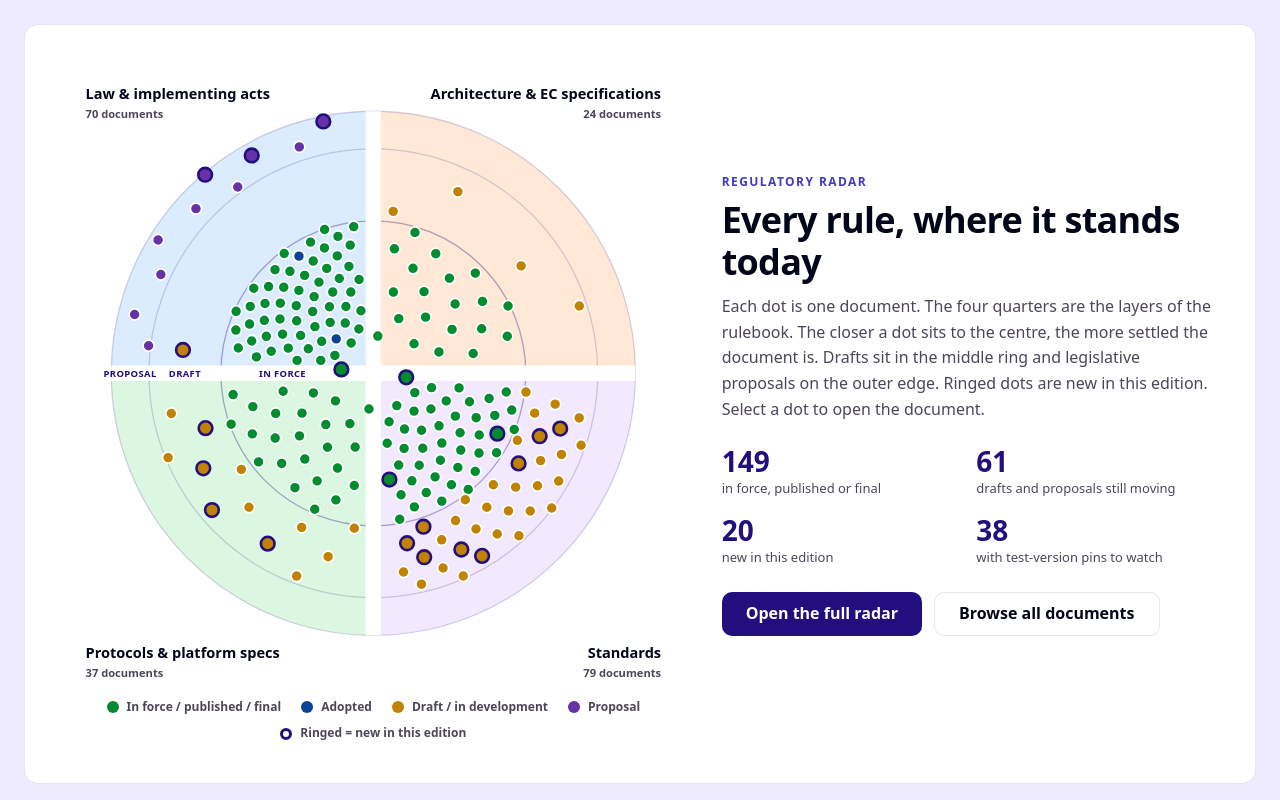
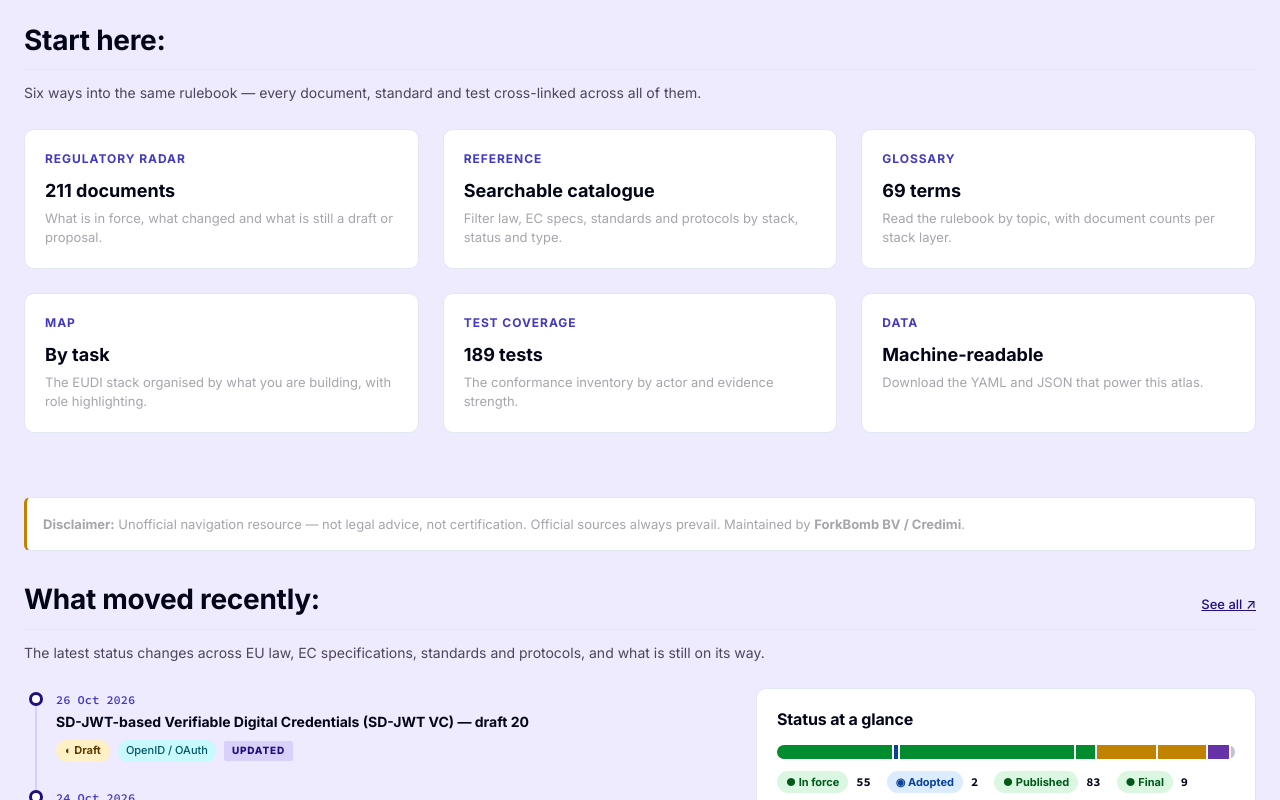
Before and after one commit to ForkbombEu/eudi-conformance-atlas, an Eleventy site: page src/index.njk in a window 1280 px wide. Shown: the part 720-1520 px from the top of the page. Built offline with nearby package versions, Linux system fonts and the light colour scheme; Eleventy itself is replaced by a stand-in of ours; files that its build step writes are made by us from their sources; a web font is replaced by a local one.

Commit message:
feat(atlas): redesign foundation — Inter type and a cleaner home
reason:
The atlas read as generic and cluttered: a non-bundled Manrope font, two dense
SVG diagrams on the home page, and no clear entry-point navigation. This is the
first phase of a redesign inspired by credimi.io/pages/fcaf-conformance.

prompt:
redo the atlas design from scratch — Inter typography, readable layout, fewer
diagrams, clearer navigation — as the first phase.

```diff
--- a/HITL/style.css
+++ b/HITL/style.css
@@ -5,19 +5,37 @@
 
 /* --- Fonts --- */
 @font-face {
-  font-family: 'Manrope';
-  src: url('../fonts/Manrope-VariableFont_wght.ttf') format('truetype-variations');
-  font-weight: 200 800;
+  font-family: 'Inter Variable';
+  src: url('../fonts/InterVariable-latin.woff2') format('woff2-variations');
+  font-weight: 100 900;
   font-style: normal;
   font-display: swap;
-}
-
+  unicode-range: U+0000-00FF, U+0131, U+0152-0153, U+02BB-02BC, U+02C6, U+02DA, U+02DC, U+0304, U+0308, U+0329, U+2000-206F, U+20AC, U+2122, U+2191, U+2193, U+2212, U+2215, U+FEFF, U+FFFD;
+}
 @font-face {
-  font-family: 'JetBrains Mono';
-  src: url('../fonts/JetBrainsMono-VariableFont_wght.ttf') format('truetype-variations');
-  font-weight: 100 800;
+  font-family: 'Inter Variable';
+  src: url('../fonts/InterVariable-latin-ext.woff2') format('woff2-variations');
+  font-weight: 100 900;
   font-style: normal;
   font-display: swap;
+  unicode-range: U+0100-02AF, U+0304, U+0308, U+0329, U+1E00-1E9F, U+1EF2-1EFF, U+2020, U+20A0-20AB, U+20AD-20C0, U+2113, U+2C60-2C7F, U+A720-A7FF;
+}
+
+@font-face {
+  font-family: 'Source Code Pro Variable';
+  src: url('../fonts/SourceCodeProVariable-latin.woff2') format('woff2-variations');
+  font-weight: 200 900;
+  font-style: normal;
+  font-display: swap;
+  unicode-range: U+0000-00FF, U+0131, U+0152-0153, U+02BB-02BC, U+02C6, U+02DA, U+02DC, U+0304, U+0308, U+0329, U+2000-206F, U+20AC, U+2122, U+2191, U+2193, U+2212, U+2215, U+FEFF, U+FFFD;
+}
+@font-face {
+  font-family: 'Source Code Pro Variable';
+  src: url('../fonts/SourceCodeProVariable-latin-ext.woff2') format('woff2-variations');
+  font-weight: 200 900;
+  font-style: normal;
+  font-display: swap;
+  unicode-range: U+0100-02AF, U+0304, U+0308, U+0329, U+1E00-1E9F, U+1EF2-1EFF, U+2020, U+20A0-20AB, U+20AD-20C0, U+2113, U+2C60-2C7F, U+A720-A7FF;
 }
 
 /* --- Custom Properties --- */
@@ -105,15 +123,12 @@
 *, *::before, *::after { box-sizing: border-box; margin: 0; padding: 0; }
 
 /*
-  Font fallback: when Manrope/JetBrains Mono font files are not yet available
-  in src/fonts/, the browser falls back to system UI fonts.
-  Download the fonts from:
-  - Manrope: https://fonts.google.com/specimen/Manrope
-  - JetBrains Mono: https://fonts.google.com/specimen/JetBrains+Mono
-  Place .ttf files in src/fonts/ and rebuild.
+  Fonts: Inter Variable (sans) and Source Code Pro Variable (mono) are bundled
+  in src/fonts/ (woff2, latin + latin-ext). The browser falls back to system UI
+  fonts only if those fail to load.
 */
 body {
-  font-family: 'Manrope', system-ui, -apple-system, 'Segoe UI', sans-serif;
+  font-family: 'Inter Variable', system-ui, -apple-system, 'Segoe UI', sans-serif;
   font-size: var(--fs-base);
   line-height: 1.571;
   color: var(--fg);
@@ -121,7 +136,7 @@ body {
   -webkit-font-smoothing: antialiased;
 }
 
-h1, h2, h3, h4, h5 { font-family: 'Manrope', system-ui, -apple-system, 'Segoe UI', sans-serif; color: var(--fg); }
+h1, h2, h3, h4, h5 { font-family: 'Inter Variable', system-ui, -apple-system, 'Segoe UI', sans-serif; color: var(--fg); }
 h1 { font-size: var(--fs-4xl); line-height: 1.104; font-weight: 800; letter-spacing: -0.02em; }
 h2 { font-size: var(--fs-3xl); line-height: 1.194; font-weight: 800; letter-spacing: -0.015em; }
 h3 { font-size: var(--fs-2xl); line-height: 1.25; font-weight: 700; letter-spacing: -0.01em; }
@@ -132,7 +147,7 @@ a { color: var(--brand-primary); text-decoration: underline; }
 a:hover { text-decoration: none; }
 
 code, pre, .mono {
-  font-family: 'JetBrains Mono', 'Fira Code', 'Cascadia Code', monospace;
+  font-family: 'Source Code Pro Variable', 'Fira Code', 'Cascadia Code', monospace;
   font-size: 0.875em;
 }
 
@@ -373,7 +388,7 @@ pre {
   display: inline-flex;
   align-items: center;
   gap: var(--space-2);
-  font-family: 'Manrope', system-ui, -apple-system, 'Segoe UI', sans-serif;
+  font-family: 'Inter Variable', system-ui, -apple-system, 'Segoe UI', sans-serif;
   font-size: var(--fs-sm);
   font-weight: 600;
   text-decoration: none;
@@ -485,7 +500,7 @@ pre {
   font-weight: 700;
   padding: var(--space-1) var(--space-3);
   border-radius: var(--radius-pill);
-  font-family: 'Manrope', system-ui, -apple-system, 'Segoe UI', sans-serif;
+  font-family: 'Inter Variable', system-ui, -apple-system, 'Segoe UI', sans-serif;
 }
 
 .score-stable  { background: var(--success-bg); color: var(--score-stable); }
@@ -506,7 +521,7 @@ pre {
 /* --- Inputs --- */
 input[type="text"],
 input[type="search"] {
-  font-family: 'Manrope', system-ui, -apple-system, 'Segoe UI', sans-serif;
+  font-family: 'Inter Variable', system-ui, -apple-system, 'Segoe UI', sans-serif;
   font-size: var(--fs-base);
   height: 36px;
   padding: 0 var(--space-4);
@@ -553,7 +568,7 @@ input::placeholder {
 .doc-card h4 a:hover { color: var(--brand-primary); }
 
 .doc-card .doc-id {
-  font-family: 'JetBrains Mono', monospace;
+  font-family: 'Source Code Pro Variable', monospace;
   font-size: var(--fs-xs);
   color: var(--fg-muted);
 }
@@ -579,7 +594,7 @@ input::placeholder {
 /* --- Evidence card --- */
 .evidence-card h4 { margin-bottom: var(--space-1); }
 .evidence-card .evidence-slug {
-  font-family: 'JetBrains Mono', monospace;
+  font-family: 'Source Code Pro Variable', monospace;
   font-size: var(--fs-xs);
   color: var(--fg-muted);
   margin-bottom: var(--space-2);
@@ -704,7 +719,7 @@ input::placeholder {
 }
 
 .detail-header .doc-id-display {
-  font-family: 'JetBrains Mono', monospace;
+  font-family: 'Source Code Pro Variable', monospace;
   font-size: var(--fs-sm);
   color: var(--fg-muted);
   margin-bottom: var(--space-3);
@@ -755,7 +770,7 @@ input::placeholder {
 }
 
 .ref-item .ref-source {
-  font-family: 'JetBrains Mono', monospace;
+  font-family: 'Source Code Pro Variable', monospace;
   font-size: var(--fs-xs);
   color: var(--fg-muted);
   margin-bottom: 2px;
@@ -864,7 +879,7 @@ input::placeholder {
 .text-muted { color: var(--fg-muted); }
 .text-sm { font-size: var(--fs-sm); }
 .text-xs { font-size: var(--fs-xs); }
-.font-mono { font-family: 'JetBrains Mono', monospace; }
+.font-mono { font-family: 'Source Code Pro Variable', monospace; }
 
 /* --- Responsive --- */
 @media (max-width: 768px) {
@@ -1255,7 +1270,7 @@ body.role-active .tree-leaf.role-highlight a {
 .test-table tr:hover td { background: var(--bg-muted); }
 
 .test-table .test-id {
-  font-family: 'JetBrains Mono', monospace;
+  font-family: 'Source Code Pro Variable', monospace;
   font-size: var(--fs-xs);
   color: var(--fg-muted);
   white-space: nowrap;
--- a/src/css/app.css
+++ b/src/css/app.css
@@ -369,7 +369,7 @@
 }
 
 .stack-plate-count {
-  font-family: "JetBrains Mono", ui-monospace, monospace;
+  font-family: "Source Code Pro Variable", ui-monospace, monospace;
   font-size: var(--fs-lg);
   font-weight: 700;
   white-space: nowrap;
@@ -510,7 +510,7 @@
   gap: var(--space-2);
 }
 .status-legend strong {
-  font-family: "JetBrains Mono", ui-monospace, monospace;
+  font-family: "Source Code Pro Variable", ui-monospace, monospace;
 }
 
 /* Regulatory radar */
@@ -564,7 +564,7 @@
 }
 
 .timeline-date {
-  font-family: "JetBrains Mono", ui-monospace, monospace;
+  font-family: "Source Code Pro Variable", ui-monospace, monospace;
   font-size: var(--fs-xs);
   font-weight: 600;
   color: var(--brand-primary-600);
@@ -743,7 +743,7 @@
   display: flex;
   flex-direction: column;
   gap: 4px;
-  font-family: "JetBrains Mono", ui-monospace, monospace;
+  font-family: "Source Code Pro Variable", ui-monospace, monospace;
   font-size: 11px;
   color: var(--atlas-text-2);
 }
@@ -1226,7 +1226,7 @@
   flex: 1;
 }
 .doc-date {
-  font-family: "JetBrains Mono", ui-monospace, monospace;
+  font-family: "Source Code Pro Variable", ui-monospace, monospace;
   font-size: 11px;
   color: var(--atlas-text-2);
 }
@@ -1366,7 +1366,7 @@
   display: block;
   width: 100%;
   height: auto;
-  font-family: "Manrope", system-ui, sans-serif;
+  font-family: "Inter Variable", system-ui, sans-serif;
 }
 .radar-sector {
   stroke: none;
@@ -1494,7 +1494,7 @@
   display: block;
   width: 100%;
   height: auto;
-  font-family: "Manrope", system-ui, sans-serif;
+  font-family: "Inter Variable", system-ui, sans-serif;
 }
 .eco-link {
   fill: none;
@@ -1524,7 +1524,7 @@
   stroke-width: 2.5;
 }
 .eco-count {
-  font-family: "JetBrains Mono", ui-monospace, monospace;
+  font-family: "Source Code Pro Variable", ui-monospace, monospace;
   font-size: 14px;
   font-weight: 700;
   fill: var(--brand-primary);
@@ -1578,7 +1578,7 @@
   background: var(--success);
 }
 .momentum-total {
-  font-family: "JetBrains Mono", ui-monospace, monospace;
+  font-family: "Source Code Pro Variable", ui-monospace, monospace;
   font-size: var(--fs-sm);
   font-weight: 700;
   color: var(--brand-primary);
@@ -1601,6 +1601,35 @@
   margin-top: var(--space-6);
 }
 
+/* --- Home "Start here" cards --- */
+.start-card {
+  display: block;
+  text-decoration: none;
+  color: var(--fg);
+  padding: var(--space-5);
+}
+.start-card:hover {
+  border-color: var(--brand-primary-600);
+}
+.start-card-label {
+  display: block;
+  font-size: var(--fs-xs);
+  font-weight: 700;
+  text-transform: uppercase;
+  letter-spacing: 0.08em;
+  color: var(--brand-primary-600);
+  margin-bottom: var(--space-2);
+}
+.start-card strong {
+  display: block;
+  font-size: var(--fs-lg);
+  margin-bottom: var(--space-1);
+}
+.start-card p {
+  font-size: var(--fs-sm);
+  color: var(--fg-muted);
+  line-height: 1.5;
+}
 /*
   --- Glossary ---
   Topic index bars and the term entries. Bars reuse the momentum stack colours
@@ -1663,7 +1692,7 @@
   overflow-wrap: anywhere;
 }
 .gloss-abbr {
-  font-family: "JetBrains Mono", monospace;
+  font-family: "Source Code Pro Variable", monospace;
   font-size: var(--fs-xs);
   font-weight: 600;
   color: var(--fg-muted);
@@ -1681,7 +1710,7 @@
   min-width: 3px;
 }
 .gloss-row-count {
-  font-family: "JetBrains Mono", monospace;
+  font-family: "Source Code Pro Variable", monospace;
   font-size: var(--fs-sm);
   font-weight: 700;
   color: var(--brand-primary);
@@ -1708,7 +1737,7 @@
   padding: 0 var(--space-2);
   border: 1px solid var(--border);
   border-radius: var(--radius-md);
-  font-family: "JetBrains Mono", monospace;
+  font-family: "Source Code Pro Variable", monospace;
   font-size: var(--fs-sm);
   font-weight: 700;
   color: var(--brand-primary);
--- a/src/css/style.css
+++ b/src/css/style.css
@@ -5,19 +5,37 @@
 
 /* --- Fonts --- */
 @font-face {
-  font-family: 'Manrope';
-  src: url('../fonts/Manrope-VariableFont_wght.ttf') format('truetype-variations');
-  font-weight: 200 800;
+  font-family: 'Inter Variable';
+  src: url('../fonts/InterVariable-latin.woff2') format('woff2-variations');
+  font-weight: 100 900;
   font-style: normal;
   font-display: swap;
-}
-
+  unicode-range: U+0000-00FF, U+0131, U+0152-0153, U+02BB-02BC, U+02C6, U+02DA, U+02DC, U+0304, U+0308, U+0329, U+2000-206F, U+20AC, U+2122, U+2191, U+2193, U+2212, U+2215, U+FEFF, U+FFFD;
+}
 @font-face {
-  font-family: 'JetBrains Mono';
-  src: url('../fonts/JetBrainsMono-VariableFont_wght.ttf') format('truetype-variations');
-  font-weight: 100 800;
+  font-family: 'Inter Variable';
+  src: url('../fonts/InterVariable-latin-ext.woff2') format('woff2-variations');
+  font-weight: 100 900;
   font-style: normal;
   font-display: swap;
+  unicode-range: U+0100-02AF, U+0304, U+0308, U+0329, U+1E00-1E9F, U+1EF2-1EFF, U+2020, U+20A0-20AB, U+20AD-20C0, U+2113, U+2C60-2C7F, U+A720-A7FF;
+}
+
+@font-face {
+  font-family: 'Source Code Pro Variable';
+  src: url('../fonts/SourceCodeProVariable-latin.woff2') format('woff2-variations');
+  font-weight: 200 900;
+  font-style: normal;
+  font-display: swap;
+  unicode-range: U+0000-00FF, U+0131, U+0152-0153, U+02BB-02BC, U+02C6, U+02DA, U+02DC, U+0304, U+0308, U+0329, U+2000-206F, U+20AC, U+2122, U+2191, U+2193, U+2212, U+2215, U+FEFF, U+FFFD;
+}
+@font-face {
+  font-family: 'Source Code Pro Variable';
+  src: url('../fonts/SourceCodeProVariable-latin-ext.woff2') format('woff2-variations');
+  font-weight: 200 900;
+  font-style: normal;
+  font-display: swap;
+  unicode-range: U+0100-02AF, U+0304, U+0308, U+0329, U+1E00-1E9F, U+1EF2-1EFF, U+2020, U+20A0-20AB, U+20AD-20C0, U+2113, U+2C60-2C7F, U+A720-A7FF;
 }
 
 /* --- Custom Properties --- */
@@ -105,15 +123,12 @@
 *, *::before, *::after { box-sizing: border-box; margin: 0; padding: 0; }
 
 /*
-  Font fallback: when Manrope/JetBrains Mono font files are not yet available
-  in src/fonts/, the browser falls back to system UI fonts.
-  Download the fonts from:
-  - Manrope: https://fonts.google.com/specimen/Manrope
-  - JetBrains Mono: https://fonts.google.com/specimen/JetBrains+Mono
-  Place .ttf files in src/fonts/ and rebuild.
+  Fonts: Inter Variable (sans) and Source Code Pro Variable (mono) are bundled
+  in src/fonts/ (woff2, latin + latin-ext). The browser falls back to system UI
+  fonts only if those fail to load.
 */
 body {
-  font-family: 'Manrope', system-ui, -apple-system, 'Segoe UI', sans-serif;
+  font-family: 'Inter Variable', system-ui, -apple-system, 'Segoe UI', sans-serif;
   font-size: var(--fs-base);
   line-height: 1.571;
   color: var(--fg);
@@ -121,7 +136,7 @@ body {
   -webkit-font-smoothing: antialiased;
 }
 
-h1, h2, h3, h4, h5 { font-family: 'Manrope', system-ui, -apple-system, 'Segoe UI', sans-serif; color: var(--fg); }
+h1, h2, h3, h4, h5 { font-family: 'Inter Variable', system-ui, -apple-system, 'Segoe UI', sans-serif; color: var(--fg); }
 h1 { font-size: var(--fs-4xl); line-height: 1.104; font-weight: 800; letter-spacing: -0.02em; }
 h2 { font-size: var(--fs-3xl); line-height: 1.194; font-weight: 800; letter-spacing: -0.015em; }
 h3 { font-size: var(--fs-2xl); line-height: 1.25; font-weight: 700; letter-spacing: -0.01em; }
@@ -132,7 +147,7 @@ a { color: var(--brand-primary); text-decoration: underline; }
 a:hover { text-decoration: none; }
 
 code, pre, .mono {
-  font-family: 'JetBrains Mono', 'Fira Code', 'Cascadia Code', monospace;
+  font-family: 'Source Code Pro Variable', 'Fira Code', 'Cascadia Code', monospace;
   font-size: 0.875em;
 }
 
@@ -373,7 +388,7 @@ pre {
   display: inline-flex;
   align-items: center;
   gap: var(--space-2);
-  font-family: 'Manrope', system-ui, -apple-system, 'Segoe UI', sans-serif;
+  font-family: 'Inter Variable', system-ui, -apple-system, 'Segoe UI', sans-serif;
   font-size: var(--fs-sm);
   font-weight: 600;
   text-decoration: none;
@@ -485,7 +500,7 @@ pre {
   font-weight: 700;
   padding: var(--space-1) var(--space-3);
   border-radius: var(--radius-pill);
-  font-family: 'Manrope', system-ui, -apple-system, 'Segoe UI', sans-serif;
+  font-family: 'Inter Variable', system-ui, -apple-system, 'Segoe UI', sans-serif;
 }
 
 .score-stable  { background: var(--success-bg); color: var(--score-stable); }
@@ -506,7 +521,7 @@ pre {
 /* --- Inputs --- */
 input[type="text"],
 input[type="search"] {
-  font-family: 'Manrope', system-ui, -apple-system, 'Segoe UI', sans-serif;
+  font-family: 'Inter Variable', system-ui, -apple-system, 'Segoe UI', sans-serif;
   font-size: var(--fs-base);
   height: 36px;
   padding: 0 var(--space-4);
@@ -553,7 +568,7 @@ input::placeholder {
 .doc-card h4 a:hover { color: var(--brand-primary); }
 
 .doc-card .doc-id {
-  font-family: 'JetBrains Mono', monospace;
+  font-family: 'Source Code Pro Variable', monospace;
   font-size: var(--fs-xs);
   color: var(--fg-muted);
 }
@@ -579,7 +594,7 @@ input::placeholder {
 /* --- Evidence card --- */
 .evidence-card h4 { margin-bottom: var(--space-1); }
 .evidence-card .evidence-slug {
-  font-family: 'JetBrains Mono', monospace;
+  font-family: 'Source Code Pro Variable', monospace;
   font-size: var(--fs-xs);
   color: var(--fg-muted);
   margin-bottom: var(--space-2);
@@ -704,7 +719,7 @@ input::placeholder {
 }
 
 .detail-header .doc-id-display {
-  font-family: 'JetBrains Mono', monospace;
+  font-family: 'Source Code Pro Variable', monospace;
   font-size: var(--fs-sm);
   color: var(--fg-muted);
   margin-bottom: var(--space-3);
@@ -755,7 +770,7 @@ input::placeholder {
 }
 
 .ref-item .ref-source {
-  font-family: 'JetBrains Mono', monospace;
+  font-family: 'Source Code Pro Variable', monospace;
   font-size: var(--fs-xs);
   color: var(--fg-muted);
   margin-bottom: 2px;
@@ -864,7 +879,7 @@ input::placeholder {
 .text-muted { color: var(--fg-muted); }
 .text-sm { font-size: var(--fs-sm); }
 .text-xs { font-size: var(--fs-xs); }
-.font-mono { font-family: 'JetBrains Mono', monospace; }
+.font-mono { font-family: 'Source Code Pro Variable', monospace; }
 
 /* --- Responsive --- */
 @media (max-width: 768px) {
@@ -1255,7 +1270,7 @@ body.role-active .tree-leaf.role-highlight a {
 .test-table tr:hover td { background: var(--bg-muted); }
 
 .test-table .test-id {
-  font-family: 'JetBrains Mono', monospace;
+  font-family: 'Source Code Pro Variable', monospace;
   font-size: var(--fs-xs);
   color: var(--fg-muted);
   white-space: nowrap;
--- a/src/data.njk
+++ b/src/data.njk
@@ -40,8 +40,8 @@ permalink: /data/
             {% for artifact in sourceOfTruth.artifacts %}
             <tr>
               <td style="padding:var(--space-2) var(--space-4);font-size:var(--fs-sm);">{{ artifact.filename }}</td>
-              <td style="padding:var(--space-2) var(--space-4);font-family:'JetBrains Mono',monospace;font-size:var(--fs-sm);">{{ artifact.media_type }}</td>
-              <td style="text-align:right;padding:var(--space-2) var(--space-4);font-family:'JetBrains Mono',monospace;font-size:var(--fs-sm);">{{ artifact.byte_size }}</td>
+              <td style="padding:var(--space-2) var(--space-4);font-family:'Source Code Pro Variable',monospace;font-size:var(--fs-sm);">{{ artifact.media_type }}</td>
+              <td style="text-align:right;padding:var(--space-2) var(--space-4);font-family:'Source Code Pro Variable',monospace;font-size:var(--fs-sm);">{{ artifact.byte_size }}</td>
               <td style="text-align:right;padding:var(--space-2) var(--space-4);"><a href="{{ ('/' + artifact.path) | url }}" class="btn btn-outline btn-sm" download>Download</a></td>
             </tr>
             {% endfor %}
@@ -75,7 +75,7 @@ permalink: /data/
             {% for typeName, typeCount in documents.typeCounts %}
             <tr>
               <td style="padding:var(--space-2) var(--space-4);font-size:var(--fs-sm);">{{ sourceBadge(typeName) }} {{ typeName }}</td>
-              <td style="text-align:right;padding:var(--space-2) var(--space-4);font-family:'JetBrains Mono',monospace;font-size:var(--fs-sm);">{{ typeCount }}</td>
+              <td style="text-align:right;padding:var(--space-2) var(--space-4);font-family:'Source Code Pro Variable',monospace;font-size:var(--fs-sm);">{{ typeCount }}</td>
             </tr>
             {% endfor %}
           </tbody>
--- a/src/index.njk
+++ b/src/index.njk
@@ -6,7 +6,6 @@ description: A community-maintained map of EUDI Wallet law, implementing acts, A
 {% from "components/section-header.njk" import sectionHeader %}
 {% from "components/search-box.njk" import searchBox %}
 {% from "components/credimi.njk" import credimiCta, credimiPromo %}
-{% from "components/viz.njk" import radarChart, ecosystemWeb %}
 {% from "components/role-art.njk" import roleArt %}
 
 <section class="atlas-hero">
@@ -52,24 +51,40 @@ description: A community-maintained map of EUDI Wallet law, implementing acts, A
   <div class="container">
 
 
-    <section class="viz-section" aria-labelledby="home-radar-title">
-      <div class="viz-grid">
-        {{ radarChart(documents.radar) }}
-        <div>
-          <p class="viz-kicker">Regulatory radar</p>
-          <h2 class="viz-title" id="home-radar-title">Every rule, where it stands today</h2>
-          <p class="viz-lead">Each dot is one document. The four quarters are the layers of the rulebook. The closer a dot sits to the centre, the more settled the document is. Drafts sit in the middle ring and legislative proposals on the outer edge. Ringed dots are new in this edition. Select a dot to open the document.</p>
-          <ul class="viz-facts">
-            <li><strong>{{ documents.currentCount }}</strong><span>in force, published or final</span></li>
-            <li><strong>{{ documents.pipelineCount }}</strong><span>drafts and proposals still moving</span></li>
-            <li><strong>{{ (documents.latestRelease.added or []) | length }}</strong><span>new in this edition</span></li>
-            <li><strong>{{ documents.pinnedDocuments.length }}</strong><span>with test-version pins to watch</span></li>
-          </ul>
-          <div class="viz-actions">
-            <a href="{{ '/radar/' | url }}" class="btn btn-primary btn-lg">Open the full radar</a>
-            <a href="{{ '/reference/' | url }}" class="btn btn-outline btn-lg">Browse all documents</a>
-          </div>
-        </div>
+    <section class="home-section">
+      {{ sectionHeader("Start here") }}
+      <p class="section-intro">Six ways into the same rulebook — every document, standard and test cross-linked across all of them.</p>
+      <div class="card-grid card-grid-3">
+        <a class="card start-card" href="{{ '/radar/' | url }}">
+          <span class="start-card-label">Regulatory radar</span>
+          <strong>{{ documents.totalCount }} documents</strong>
+          <p>What is in force, what changed and what is still a draft or proposal.</p>
+        </a>
+        <a class="card start-card" href="{{ '/reference/' | url }}">
+          <span class="start-card-label">Reference</span>
+          <strong>Searchable catalogue</strong>
+          <p>Filter law, EC specs, standards and protocols by stack, status and type.</p>
+        </a>
+        <a class="card start-card" href="{{ '/glossary/' | url }}">
+          <span class="start-card-label">Glossary</span>
+          <strong>{{ glossary.terms.length }} terms</strong>
+          <p>Read the rulebook by topic, with document counts per stack layer.</p>
+        </a>
+        <a class="card start-card" href="{{ '/map/' | url }}">
+          <span class="start-card-label">Map</span>
+          <strong>By task</strong>
+          <p>The EUDI stack organised by what you are building, with role highlighting.</p>
+        </a>
+        <a class="card start-card" href="{{ '/tests/' | url }}">
+          <span class="start-card-label">Test coverage</span>
+          <strong>{{ canonicalTests.totalCount }} tests</strong>
+          <p>The conformance inventory by actor and evidence strength.</p>
+        </a>
+        <a class="card start-card" href="{{ '/data/' | url }}">
+          <span class="start-card-label">Data</span>
+          <strong>Machine-readable</strong>
+          <p>Download the YAML and JSON that power this atlas.</p>
+        </a>
       </div>
     </section>
 
@@ -130,23 +145,6 @@ description: A community-maintained map of EUDI Wallet law, implementing acts, A
       {{ credimiCta("Know which rules apply? Prove you meet them.", "Credimi runs your Wallet, Issuer or Verifier against the flows these documents define and keeps every run as shareable evidence.") }}
     </div>
 
-    <section class="viz-section" aria-labelledby="eco-section-title">
-      <div class="viz-grid">
-        <div>
-          <p class="viz-kicker">Why this is hard</p>
-          <h2 class="viz-title" id="eco-section-title">{{ documents.ecosystem.publishers.length }} bodies write the rules for 4 kinds of actor</h2>
-          <p class="viz-lead">Laws come from the EU, the architecture and specifications from the Commission, and the formats and protocols from ETSI, CEN, ISO, OpenID, IETF, W3C and others. Each actor answers to several of them at once, on different release cycles.</p>
-          <ul class="viz-facts">
-            <li><strong>{{ documents.totalCount }}</strong><span>documents to follow</span></li>
-            <li><strong>{{ documents.ecosystem.linkCount }}</strong><span>publisher-to-actor relationships</span></li>
-            <li><strong>{{ documents.pinnedDocuments.length }}</strong><span>where the test pin lags the latest version</span></li>
-            <li><strong>{{ canonicalTests.totalCount }}</strong><span>tests mapped across them</span></li>
-          </ul>
-        </div>
-        {{ ecosystemWeb(documents.ecosystem, documents.totalCount) }}
-      </div>
-    </section>
-
     <section class="home-section role-section" aria-labelledby="roles-title">
       <p class="viz-kicker">Start by role</p>
       <h2 class="viz-title" id="roles-title">Same rulebook, five ways in</h2>
```
Also changed, not shown: HITL.md (+6 -0 lines), src/fonts/InterVariable-latin-ext.woff2 (added), src/fonts/InterVariable-latin.woff2 (added), src/fonts/SourceCodeProVariable-latin-ext.woff2 (added), src/fonts/SourceCodeProVariable-latin.woff2 (added), 2 other files.
